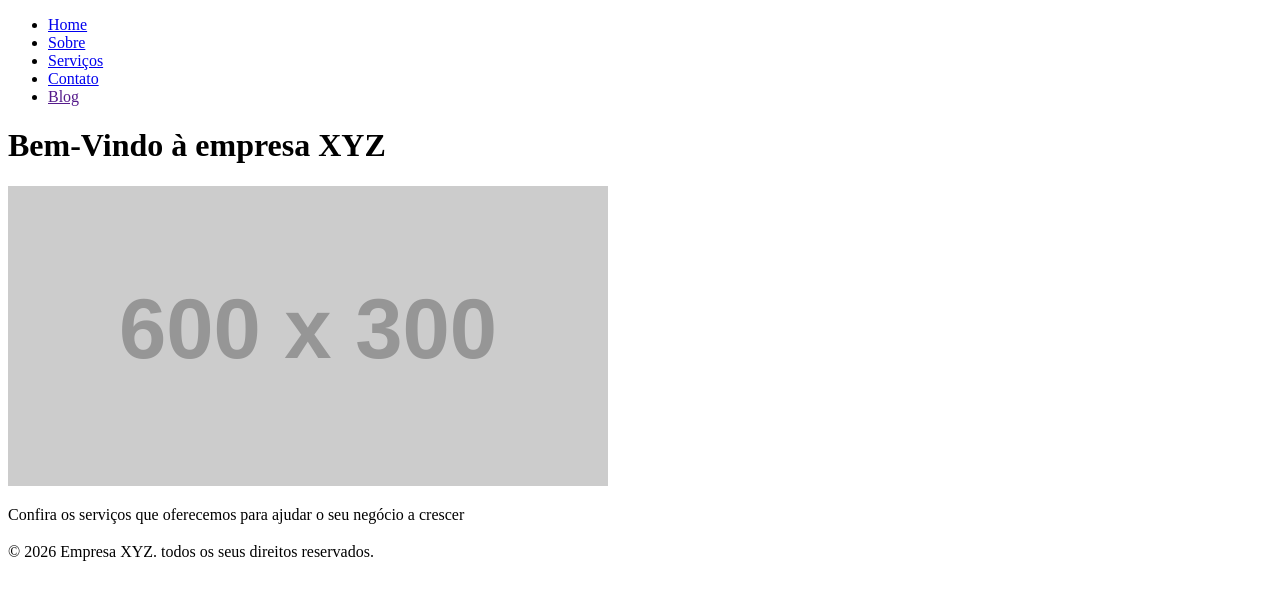
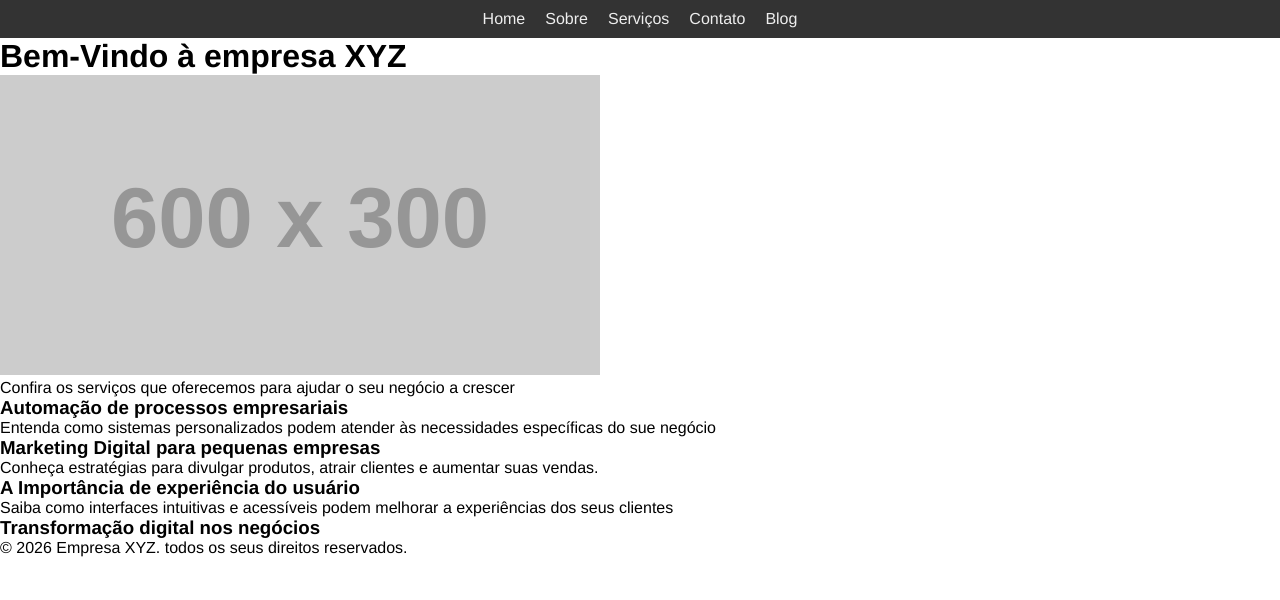
Before and after one commit to uriel-dev-study/python-web, a plain HTML site: page blog.html in a window 1280 px wide. Drawn offline with Linux system fonts and the light colour scheme; files that its build step writes are made by us from their sources; placeholder pictures from the web are drawn by us.

Commit message:
Adicionando coisas legais ao frontendiers

```diff
--- a/02 - Site_com_varias_paginas/style.css
+++ b/02 - Site_com_varias_paginas/style.css
@@ -0,0 +1,34 @@
+* {
+    margin: 0px;
+    padding: 0px;
+    box-sizing: border-box;
+}
+
+body {
+    font-family: Helvetica, Arial, sans-serif;
+}
+
+header{
+    background-color: #333333;
+    color: #eee;
+    padding: 10px 0;
+}
+
+nav ul{
+    list-style: none;
+    display: flex;
+    justify-content: center;
+    gap: 20px;
+}
+
+nav ul li a {
+    color: #eee;
+    text-decoration: none;
+}
+
+nav ul li a:hover {
+    background-color: darkslategray;
+    color: beige;
+    padding: 5px;
+    border-radius: 10px;
+}
--- a/blog.html
+++ b/blog.html
@@ -26,19 +26,19 @@
         <img src="https://via.placeholder.com/600x300" alt="Imagem de Boas Vindas">
         <p>Confira os serviços que oferecemos para ajudar o seu negócio a crescer</p>
         <article>
-            <h3></h3>
-            <p></p>
+            <h3>Automação de processos empresariais</h3>
+            <p>Entenda como sistemas personalizados podem atender às necessidades específicas do sue negócio</p>
         </article>
         <article>
-            <h3></h3>
-            <p></p>
+            <h3>Marketing Digital para pequenas empresas</h3>
+            <p>Conheça estratégias para divulgar produtos, atrair clientes e aumentar suas vendas.</p>
         </article>
         <article>
-            <h3></h3>
-            <p></p>
+            <h3>A Importância de experiência do usuário</h3>
+            <p>Saiba como interfaces intuitivas e acessíveis podem melhorar a experiências dos seus clientes</p>
         </article>
         <article>
-            <h3></h3>
+            <h3>Transformação digital nos negócios</h3>
             <p></p>
         </article>
      </main>
```
